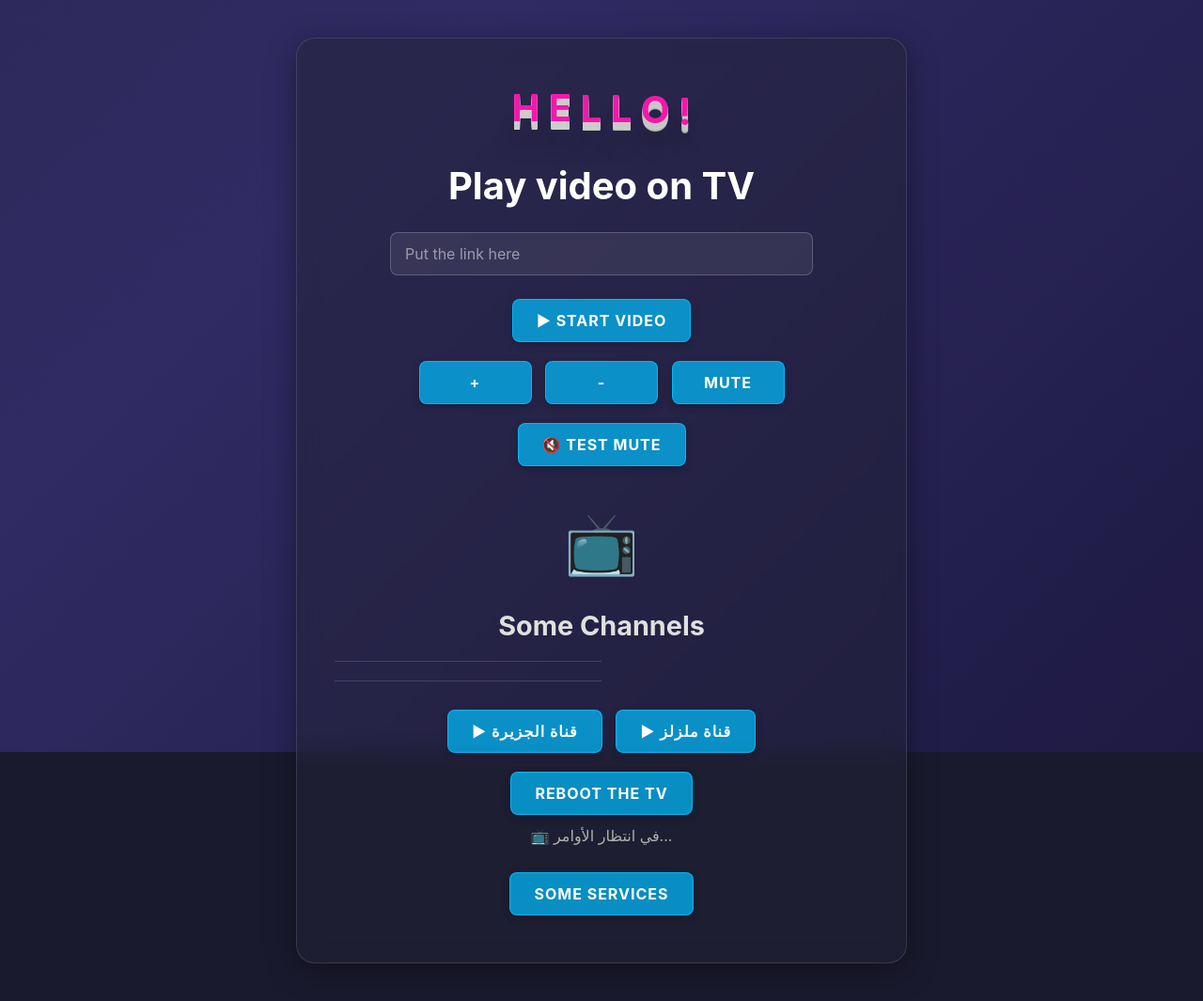
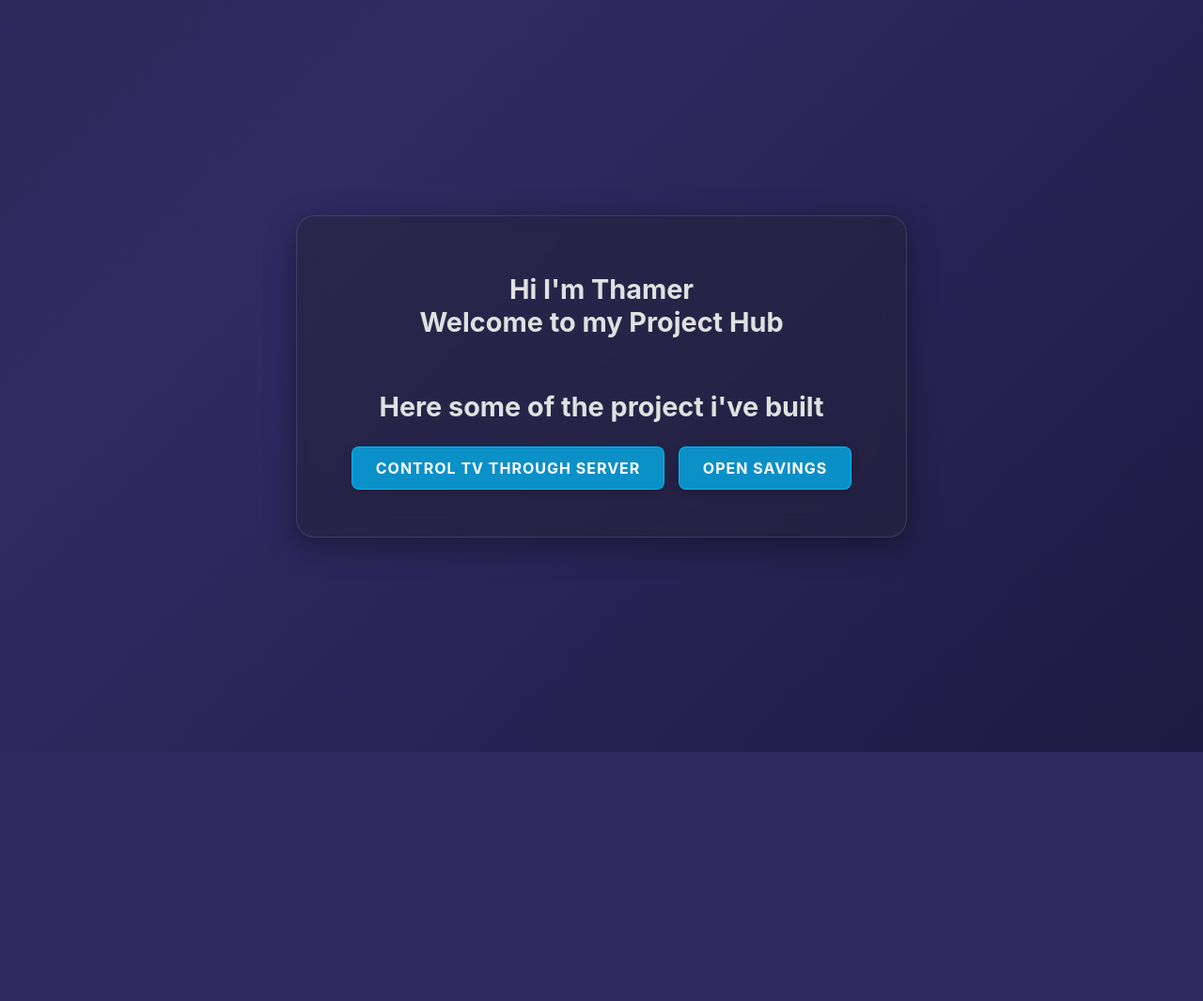
Before and after one commit to Thamerp09/flask-tv-server, a Flask app: page / in a window 1280 px wide. Shown: the whole page at 94% size. After the commit the page ends 800 px from the top, so only its background shows below. Run offline with Flask 3, Linux system fonts and the light colour scheme.

Commit message:
redesssss

```diff
--- a/app.py
+++ /dev/null
@@ -1,81 +0,0 @@
-import subprocess
-from flask import Flask, request, jsonify, render_template
-from flask_cors import CORS  # ✅ استيراد CORS
-
-app = Flask(__name__)
-CORS(app, resources={r"/*": {"origins": "*"}})
-TV_IP = "192.168.100.22"  # استبدله بعنوان تلفزيونك
-
-@app.route('/')
-def home():
-    return render_template('front.html')
-
-@app.route('/play', methods=['POST'])
-def play_video():
-    data = request.json
-    video_url = data.get("video_url")
-
-    if not video_url:
-        return jsonify({"message": "❌ يرجى إدخال رابط فيديو صحيح!"}), 400
-
-    # أمر تشغيل الفيديو عبر يوتيوب
-    adb_command = [
-        "adb", "-s", f"{TV_IP}:5555", "shell", "am", "start",
-        "-n", "com.google.android.youtube.tv/com.google.android.youtube.tv.activity.ShellActivity",
-        "-a", "android.intent.action.VIEW",
-        "-d", video_url
-    ]
-
-    result = subprocess.run(adb_command, capture_output=True, text=True)
-
-    if result.returncode == 0:
-        return jsonify({"message": f"✅ تم تشغيل الفيديو: {video_url}"})
-    else:
-        return jsonify({"message": "❌ فشل تشغيل الفيديو!", "error": result.stderr})
-
-@app.route('/volume_up', methods=['POST'])
-def volume_up():
-    result = subprocess.run(["adb", "-s", f"{TV_IP}:5555", "shell", "input", "keyevent", "KEYCODE_VOLUME_UP"], capture_output=True, text=True)
-
-    if result.returncode == 0:
-        return jsonify({"message": "🔊 تم رفع الصوت"})
-    else:
-        return jsonify({"message": "❌ فشل في رفع الصوت", "error": result.stderr})
-
-@app.route('/volume_down', methods=['POST'])
-def volume_down():
-    result = subprocess.run(["adb", "-s", f"{TV_IP}:5555", "shell", "input", "keyevent", "KEYCODE_VOLUME_DOWN"], capture_output=True, text=True)
-
-    if result.returncode == 0:
-        return jsonify({"message": "🔉 تم خفض الصوت"})
-    else:
-        return jsonify({"message": "❌ فشل في خفض الصوت", "error": result.stderr})
-
-@app.route('/mute', methods=['POST'])
-def mute():
-    result = subprocess.run(["adb", "-s", f"{TV_IP}:5555", "shell", "input", "keyevent", "KEYCODE_VOLUME_MUTE"], capture_output=True, text=True)
-
-    if result.returncode == 0:
-        return jsonify({"message": "🔇 تم كتم الصوت"})
-    else:
-        return jsonify({"message": "❌ فشل في كتم الصوت", "error": result.stderr})
-
-@app.route('/reboot', methods=['POST'])
-def reboot():
-    result = subprocess.run(["adb", "-s", f"{TV_IP}:5555", "shell", "reboot"], capture_output=True, text=True)
-
-    if result.returncode == 0:
-        return jsonify({"message": "🔄 يتم إعادة تشغيل التلفزيون الآن..."})
-    else:
-        return jsonify({"message": "❌ فشل في إعادة تشغيل التلفزيون", "error": result.stderr})
-
-@app.route('/services')
-def services():
-    return render_template('services.html')
-@app.route('/MainMenu')
-def services():
-    return render_template('MainMenu.html')
-
-
-if __name__ == '__main__':
-    app.run(host='0.0.0.0', port=5000, debug=True)
--- a/server.py
+++ b/server.py
@@ -9,7 +9,7 @@ TV_IP = "192.168.100.3"  # استبدله بعنوان تلفزيونك
 
 @app.route('/')
 def home():
-    return render_template('front.html')
+    return render_template('MainMenu.html')
 @app.route('/play', methods=['POST'])
 def play_video():
     data = request.json
@@ -72,9 +72,6 @@ def reboot():
     else:
         return jsonify({"message": "❌ فشل في إعادة تشغيل التلفزيون", "error": result.stderr})
 
-@app.route('/services')
-def services():
-    return render_template('services.html')
 
 if __name__ == '__main__':
     app.run(host='0.0.0.0', port=5000, debug=True)
--- a/templates/MainMenu.html
+++ b/templates/MainMenu.html
@@ -4,18 +4,17 @@
     <meta charset="UTF-8">
     <meta name="viewport" content="width=device-width, initial-scale=1.0">
     <title>Thamer Main Page</title>
+    <link rel="stylesheet" href="../css/style.css">
 </head>
 <body>
-    <h1>Hi I'm Thamer<br>Welcome to my Project Hub</h1>
+    <div class="card">
+    <h2>Hi I'm Thamer<br>Welcome to my Project Hub</h2><br>
     <h2>Here some of the project i've built</h2>
 
-    <h3>Control TV Through Server</h3>
-    <button onclick="window.location.href='/services'">Some Services</button>
-    <button onclick="window.location.href='/newP'">Some Services</button>
-    <a href="/services">
-        <button>Some Services</button>
-      </a>
+    <button onclick="window.location.href='./front.html'">Control TV Through Server</button>
 
-    <h3>Home Cloud Storage Server</h3>
+
+    <button onclick='window.open("https://ed56-2001-16a2-f715-3100-4c7e-d8c5-6083-8c6f.ngrok-free.app","_blank")'>Open savings</button>
+    </div>
 </body>
 </html>
--- a/templates/front.html
+++ b/templates/front.html
@@ -5,7 +5,7 @@
     <meta name="viewport" content="width=device-width, initial-scale=1.0">
     <title>تشغيل فيديو على الشاشة</title>
     <link href="https://fonts.googleapis.com/css2?family=Roboto:wght@300;400;700&family=Nunito:wght@300;600;900&display=swap" rel="stylesheet">
-    <link rel="stylesheet" href="static/css/style.css">
+    <link rel="stylesheet" href="../css/style.css">
 </head>
 <body>
     <div class="card">
--- a/templates/newP.html
+++ b/templates/newP.html
@@ -4,7 +4,7 @@
     <meta charset="UTF-8">
     <meta name="viewport" content="width=device-width, initial-scale=1.0">
     <title>Currency Conventor</title>
-    <link rel="stylesheet" href="style.css">
+    <link rel="stylesheet" href="../css/style.css">
 </head>
 <body>
     <div class="card">
```
Also changed, not shown: serve1r.py (deleted, +0 -105 lines), css/style.css (renamed from static/css/style.css), templates/HomeServer.html (renamed from templates/services.html).
